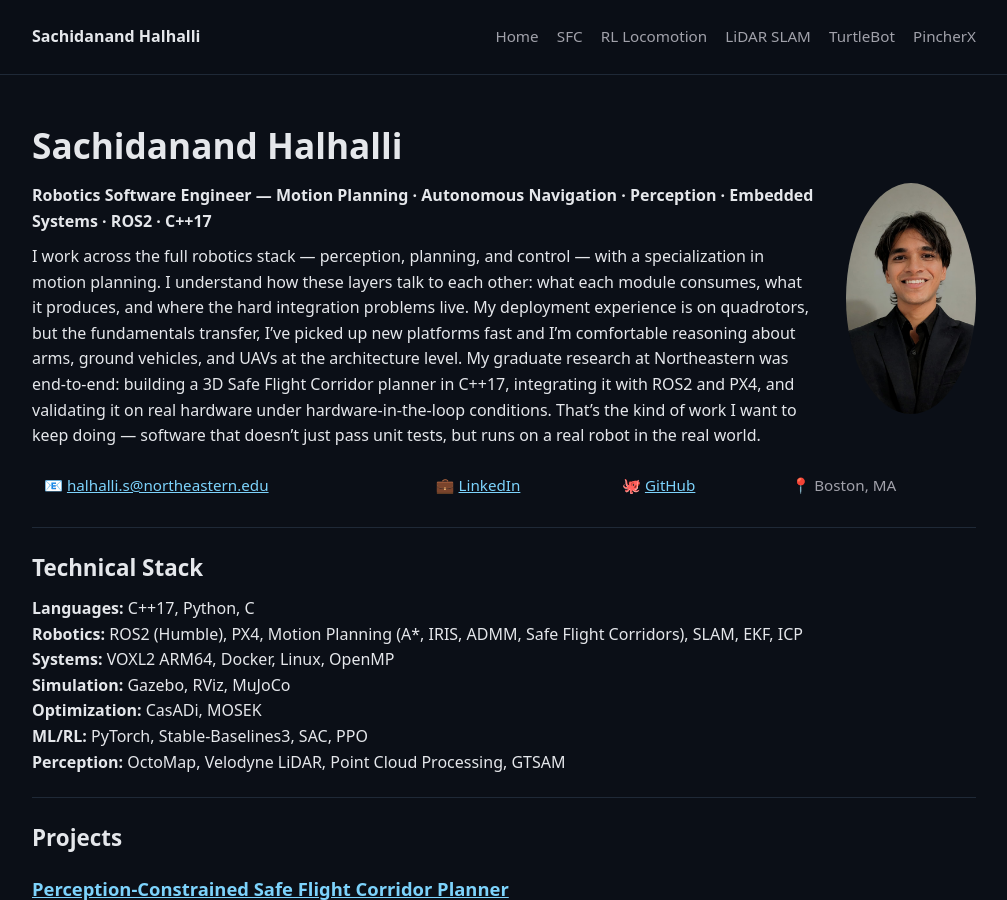
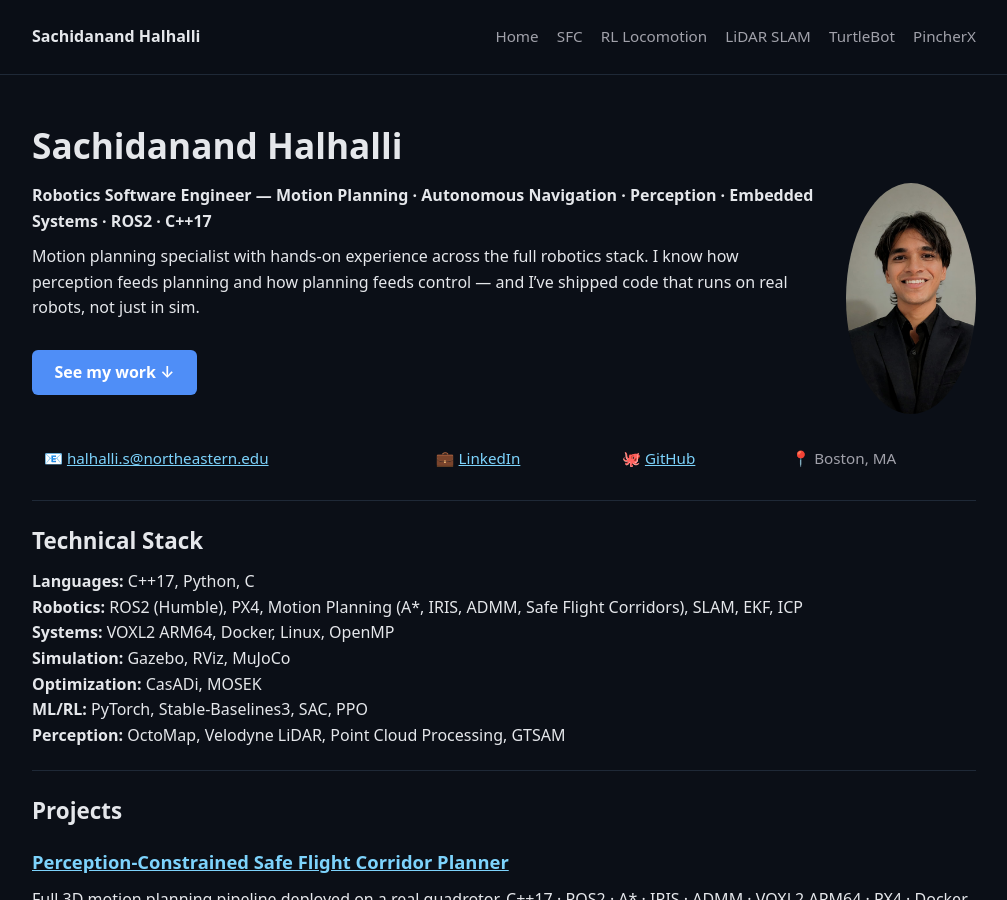
Before and after one commit to halhalli-s/halhalli-s.github.io, a Jekyll site: the page built from index.md, in a window 1280 px wide and 900 px high. Shown: the whole window, without its empty margins (136-1143 px from the left). Built offline with Jekyll 4.4.1, drawn with Linux system fonts in a browser that asks for light colours.

Commit message:
Update index.md

```diff
--- a/index.md
+++ b/index.md
@@ -10,9 +10,9 @@ title: Sachidanand Halhalli
 **Robotics Software Engineer — Motion Planning · Autonomous Navigation · Perception · Embedded Systems · ROS2 · C++17**
 
 
-I work across the full robotics stack — perception, planning, and control — with a specialization in motion planning. I understand how these layers talk to each other: what each module consumes, what it produces, and where the hard integration problems live. My deployment experience is on quadrotors, but the fundamentals transfer, I've picked up new platforms fast and I'm comfortable reasoning about arms, ground vehicles, and UAVs at the architecture level.
-My graduate research at Northeastern was end-to-end: building a 3D Safe Flight Corridor planner in C++17, integrating it with ROS2 and PX4, and validating it on real hardware under hardware-in-the-loop conditions. That's the kind of work I want to keep doing — software that doesn't just pass unit tests, but runs on a real robot in the real world.
+Motion planning specialist with hands-on experience across the full robotics stack. I know how perception feeds planning and how planning feeds control — and I've shipped code that runs on real robots, not just in sim.
 
+<a href="#projects" style="display:inline-block; margin-top:1.2rem; padding:0.6rem 1.4rem; background:#4f8ef7; color:#fff; border-radius:6px; text-decoration:none; font-weight:600;">See my work ↓</a>
 
 📧 [halhalli.s@northeastern.edu](mailto:halhalli.s@northeastern.edu) &nbsp;|&nbsp; 💼 [LinkedIn](https://www.linkedin.com/in/sachidanand-halhalli-652a1b208/) &nbsp;|&nbsp; 🐙 [GitHub](https://github.com/halhalli-s) &nbsp;|&nbsp; 📍 Boston, MA
 
```
